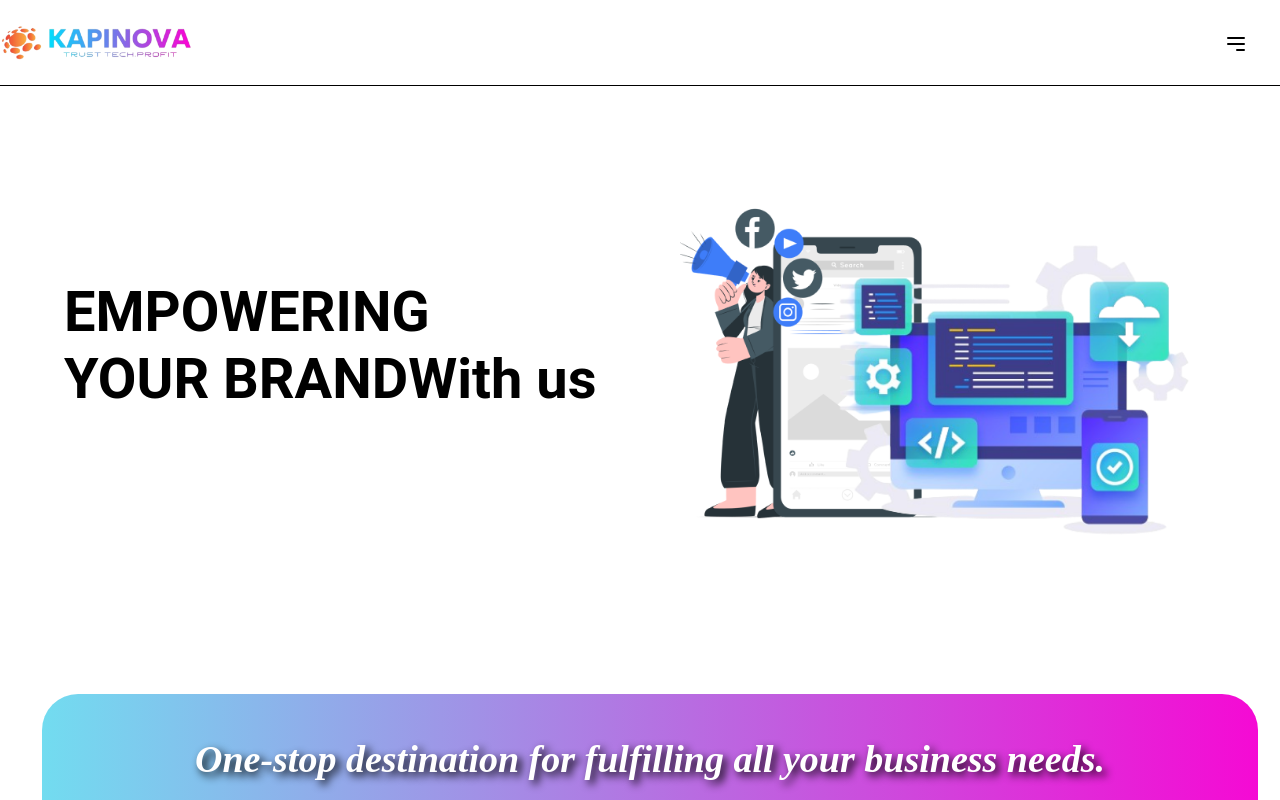
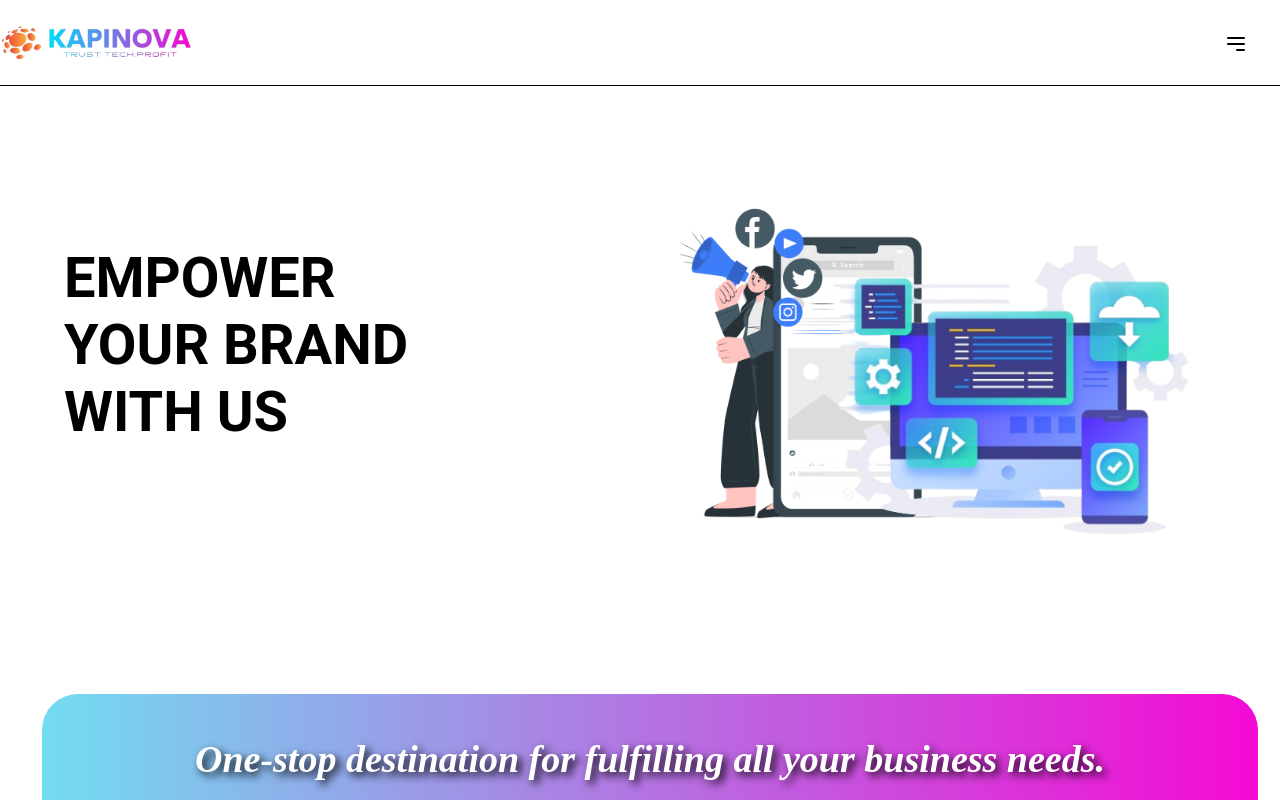
Before and after one commit to Bhati90/kapinovaweb, a React (Create React App) app: page / in a window 1280 px wide. Shown: the top 800 px of the page. Built offline with nearby package versions, Linux system fonts and the light colour scheme.

Commit message:
Update hero.js

```diff
--- a/src/component/hero.js
+++ b/src/component/hero.js
@@ -6,12 +6,13 @@ const Hero = () => {
         <div className="flex-1 flex flex-col items-start justify-start py-[1.25rem] px-[0rem] box-border gap-[1.5rem] min-w-[25rem] max-w-full mq750:min-w-full">
           <div className="self-stretch flex flex-col items-start justify-start gap-[1.5rem]">
             <h1 className="m-0 self-stretch relative text-inherit leading-[120%] font-bold font-inherit mq750:text-[2.813rem] mq750:leading-[3.375rem] mq450:text-[2.125rem] mq450:leading-[2.5rem]">
-              <p className="m-0">EMPOWERING</p>
+              <p className="m-0">EMPOWER</p>
               <p className="m-0">
                 <span>{`YOUR `}</span>
                 <span className="text-red">BRAND</span>
-   <span className="text-red">With us </span>
+
               </p>
+  <p className=" m-0">WITH US </p>
             </h1>
             <div className="self-stretch h-[1.688rem] relative text-[1.125rem] leading-[150%] hidden" />
           </div>
```
